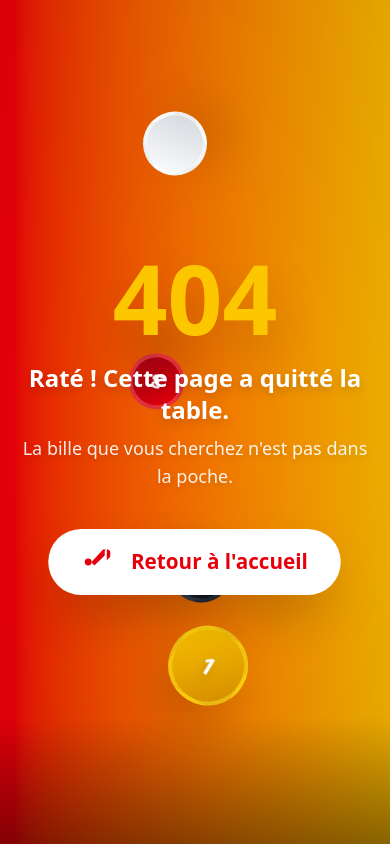
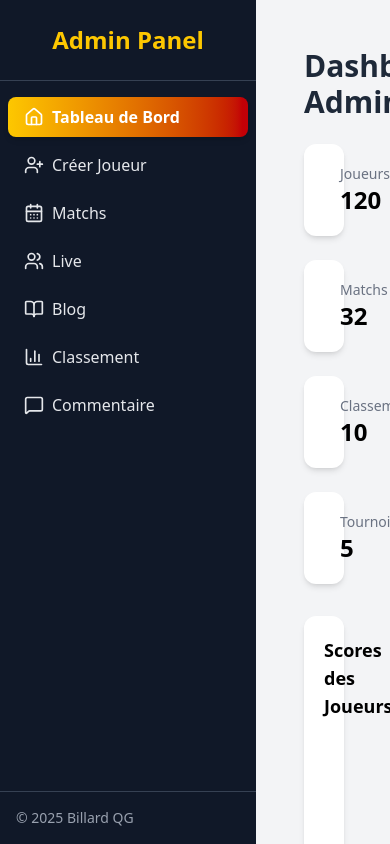
Before and after one commit to Khaloou00/billard, a React (Vite) app: page /admin/tableau in a window 390 px wide. Before the commit this address had no page. Built offline with nearby package versions, Linux system fonts and the light colour scheme.

Commit message:
✨ Dashboard Admin + LayoutAdmin responsive + tirage au sort

```diff
--- a/src/App.jsx
+++ b/src/App.jsx
@@ -32,7 +32,8 @@ const App = () => {
           </Route>
           <Route path="admin" element={<LayoutAdmin />}>
             <Route index element={<AdminDashboard />} />
-            <Route path="creer" element={<CreerJoueur />} />
+            <Route path="creer" element={<CreerJoueur />} />{" "}
+            <Route path="tableau" element={<AdminDashboard />} />
           </Route>
           <Route path="*" element={<Errorpage />} />
         </Routes>
--- a/src/components/LayoutAdmin.jsx
+++ b/src/components/LayoutAdmin.jsx
@@ -1,25 +1,69 @@
 import React from "react";
-import { Outlet } from "react-router";
-import { NavLink } from "react-router";
+import { Outlet, NavLink } from "react-router";
+import {
+  Home,
+  UserPlus,
+  Users,
+  CalendarDays,
+  BarChart3,
+  MessageSquare,
+  BookOpen,
+} from "lucide-react";
 
 const LayoutAdmin = () => {
+  const linkClass = ({ isActive }) =>
+    `flex items-center gap-2 px-4 py-2 rounded-lg transition-all duration-200 cursor-pointer ${
+      isActive
+        ? "bg-gradient-to-r from-yellow-400 to-red-700 text-white font-semibold shadow-md"
+        : "text-gray-200 hover:bg-gray-700 hover:text-yellow-400"
+    }`;
+
   return (
-    <div className="flex ">
-      {/* LEFT */}
-      <div className="w-[15%] ">
-        <ul>
-          <li>
-            <NavLink>Tableau de Bord</NavLink>
-          </li>
-          <li>
-            <NavLink to={"/admin/creer"}>Créer Joueur</NavLink>
-          </li>
-        </ul>
-      </div>
-      {/* RIGHT */}
-      <div className="w-[85%]">
+    <div className="flex h-screen bg-gray-100">
+      {/* LEFT SIDEBAR */}
+      <aside className="w-64 bg-gray-900 text-gray-100 flex flex-col">
+        <div className="text-center py-6 border-b border-gray-700">
+          <h2 className="text-2xl font-bold text-yellow-400">Admin Panel</h2>
+        </div>
+        <nav className="flex-1 px-2 py-4 space-y-2">
+          <NavLink to="/admin/tableau" className={linkClass}>
+            <Home size={20} />
+            Tableau de Bord
+          </NavLink>
+          <NavLink to="/admin/creer" className={linkClass}>
+            <UserPlus size={20} />
+            Créer Joueur
+          </NavLink>
+          <NavLink to="/admin/matchs" className={linkClass}>
+            <CalendarDays size={20} />
+            Matchs
+          </NavLink>
+          <NavLink to="/admin/live" className={linkClass}>
+            <Users size={20} />
+            Live
+          </NavLink>
+          <NavLink to="/admin/blog" className={linkClass}>
+            <BookOpen size={20} />
+            Blog
+          </NavLink>
+          <NavLink to="/admin/classement" className={linkClass}>
+            <BarChart3 size={20} />
+            Classement
+          </NavLink>
+          <NavLink to="/admin/commentaire" className={linkClass}>
+            <MessageSquare size={20} />
+            Commentaire
+          </NavLink>
+        </nav>
+        <div className="p-4 border-t border-gray-700 text-sm text-gray-400">
+          © 2025 Billard QG
+        </div>
+      </aside>
+
+      {/* RIGHT CONTENT */}
+      <main className="flex-1 p-6 overflow-auto">
         <Outlet />
-      </div>
+      </main>
     </div>
   );
 };
--- a/src/pages/Admin/AdminDashboard.jsx
+++ b/src/pages/Admin/AdminDashboard.jsx
@@ -1,7 +1,143 @@
 import React from "react";
+import {
+  BarChart,
+  Bar,
+  XAxis,
+  YAxis,
+  CartesianGrid,
+  Tooltip,
+  ResponsiveContainer,
+  PieChart,
+  Pie,
+  Cell,
+  Legend,
+} from "recharts";
+import { Users, CalendarDays, BarChart3, Trophy } from "lucide-react";
 
 const AdminDashboard = () => {
-  return <div>AdminDashboard</div>;
+  // Données simulées
+  const joueursData = [
+    { name: "Jean Dupont", score: 1200 },
+    { name: "Lucien Koné", score: 950 },
+    { name: "Ali Coulibaly", score: 800 },
+    { name: "David Traoré", score: 700 },
+  ];
+
+  const matchsData = [
+    { name: "12 Nov", matchs: 5 },
+    { name: "13 Nov", matchs: 8 },
+    { name: "14 Nov", matchs: 6 },
+    { name: "15 Nov", matchs: 9 },
+  ];
+
+  const pieData = [
+    { name: "Victoire", value: 60 },
+    { name: "Défaite", value: 40 },
+  ];
+
+  const COLORS = ["#facc15", "#ef4444"]; // jaune et rouge
+
+  return (
+    <div className="p-6 bg-gray-100 min-h-screen">
+      <h1 className="text-3xl font-bold text-gray-800 mb-6">Dashboard Admin</h1>
+
+      {/* Cartes d’aperçu */}
+      <div className="grid grid-cols-1 md:grid-cols-2 lg:grid-cols-4 gap-6 mb-8">
+        <div className="bg-white p-5 rounded-xl shadow-md flex items-center gap-4">
+          <Users className="text-yellow-400" size={30} />
+          <div>
+            <p className="text-gray-500 text-sm">Joueurs</p>
+            <p className="text-2xl font-semibold">120</p>
+          </div>
+        </div>
+
+        <div className="bg-white p-5 rounded-xl shadow-md flex items-center gap-4">
+          <CalendarDays className="text-red-500" size={30} />
+          <div>
+            <p className="text-gray-500 text-sm">Matchs</p>
+            <p className="text-2xl font-semibold">32</p>
+          </div>
+        </div>
+
+        <div className="bg-white p-5 rounded-xl shadow-md flex items-center gap-4">
+          <BarChart3 className="text-green-500" size={30} />
+          <div>
+            <p className="text-gray-500 text-sm">Classements</p>
+            <p className="text-2xl font-semibold">10</p>
+          </div>
+        </div>
+
+        <div className="bg-white p-5 rounded-xl shadow-md flex items-center gap-4">
+          <Trophy className="text-yellow-600" size={30} />
+          <div>
+            <p className="text-gray-500 text-sm">Tournois</p>
+            <p className="text-2xl font-semibold">5</p>
+          </div>
+        </div>
+      </div>
+
+      {/* Graphiques */}
+      <div className="grid grid-cols-1 lg:grid-cols-2 gap-6">
+        {/* Graphique des scores joueurs */}
+        <div className="bg-white p-5 rounded-xl shadow-md">
+          <h2 className="text-lg font-semibold mb-4">Scores des Joueurs</h2>
+          <ResponsiveContainer width="100%" height={250}>
+            <BarChart data={joueursData}>
+              <CartesianGrid strokeDasharray="3 3" />
+              <XAxis dataKey="name" />
+              <YAxis />
+              <Tooltip />
+              <Bar dataKey="score" fill="#facc15" />
+            </BarChart>
+          </ResponsiveContainer>
+        </div>
+
+        {/* Graphique match/jour */}
+        <div className="bg-white p-5 rounded-xl shadow-md">
+          <h2 className="text-lg font-semibold mb-4">Matchs par Jour</h2>
+          <ResponsiveContainer width="100%" height={250}>
+            <BarChart data={matchsData}>
+              <CartesianGrid strokeDasharray="3 3" />
+              <XAxis dataKey="name" />
+              <YAxis />
+              <Tooltip />
+              <Bar dataKey="matchs" fill="#ef4444" />
+            </BarChart>
+          </ResponsiveContainer>
+        </div>
+
+        {/* Graphique victoires/défaites */}
+        <div className="bg-white p-5 rounded-xl shadow-md">
+          <h2 className="text-lg font-semibold mb-4">
+            Statistiques Victoire / Défaite
+          </h2>
+          <ResponsiveContainer width="100%" height={250}>
+            <PieChart>
+              <Pie
+                data={pieData}
+                dataKey="value"
+                nameKey="name"
+                cx="50%"
+                cy="50%"
+                outerRadius={80}
+                fill="#8884d8"
+                label
+              >
+                {pieData.map((entry, index) => (
+                  <Cell
+                    key={`cell-${index}`}
+                    fill={COLORS[index % COLORS.length]}
+                  />
+                ))}
+              </Pie>
+              <Legend />
+              <Tooltip />
+            </PieChart>
+          </ResponsiveContainer>
+        </div>
+      </div>
+    </div>
+  );
 };
 
 export default AdminDashboard;
--- a/src/pages/Admin/CreerJoueur.jsx
+++ b/src/pages/Admin/CreerJoueur.jsx
@@ -4,7 +4,9 @@ import toast from "react-hot-toast";
 import Resizer from "react-image-file-resizer";
 import supabase from "../../../supabase";
 import { TiDelete } from "react-icons/ti";
-import { FaEdit } from "react-icons/fa";
+import { FaDice, FaEdit } from "react-icons/fa";
+import { GiCardDraw } from "react-icons/gi";
+import { FaRandom } from "react-icons/fa";
 
 const CreerJoueur = () => {
   const [nom, setNom] = useState("");
@@ -272,13 +274,37 @@ const CreerJoueur = () => {
 
           {/* LISTE DES JOUEURS */}
           <div className="bg-white rounded-2xl shadow-xl p-8 border-2 border-gray-100">
-            <div className="flex items-center gap-3 mb-6">
-              <div className="w-12 h-12 rounded-full bg-gradient-to-r from-yellow-500 to-red-600 flex items-center justify-center">
-                <Users className="w-6 h-6 text-white" />
+            <div className="flex gap-6 mb-6">
+              {/* Joueurs Inscrits - 60% */}
+              <div className=" bg-white p-6 w-[50%]rounded-xl shadow-md flex items-center gap-4">
+                <div className="w-16 h-16 rounded-full bg-gradient-to-r from-yellow-500 to-red-600 flex items-center justify-center">
+                  <Users className="w-8 h-8 text-white" />
+                </div>
+                <div>
+                  <h2 className="text-2xl font-bold text-gray-900">
+                    Joueurs Inscrits
+                  </h2>
+                  <p className="text-gray-500 mt-1">
+                    Total : {joueursTab.length}
+                  </p>
+                </div>
               </div>
-              <h2 className="text-2xl font-bold text-gray-900">
-                Joueurs Inscrits
-              </h2>
+              {/* Tirage au sort - 40% */}
+
+              <div className="w-[50%] bg-white p-6 rounded-xl shadow-md flex flex-col justify-center items-center text-center">
+                <div className="w-16 h-16 rounded-full bg-gradient-to-r from-yellow-400 to-red-600 flex items-center justify-center mb-4">
+                  <FaDice className="w-8 h-8 text-white" />
+                </div>
+                <h2 className="text-xl font-semibold text-gray-800 mb-2">
+                  Tirage au sort
+                </h2>
+                <p className="text-gray-500 mb-4">
+                  Faire le tirage au sort maintenant pour le prochain match.
+                </p>
+                <button className="px-4 py-2 bg-gradient-to-r from-yellow-400 to-red-600 text-white font-semibold rounded-lg shadow hover:scale-105 transition-transform">
+                  Lancer le Tirage
+                </button>
+              </div>
             </div>
 
             <div className="space-y-4">
```
